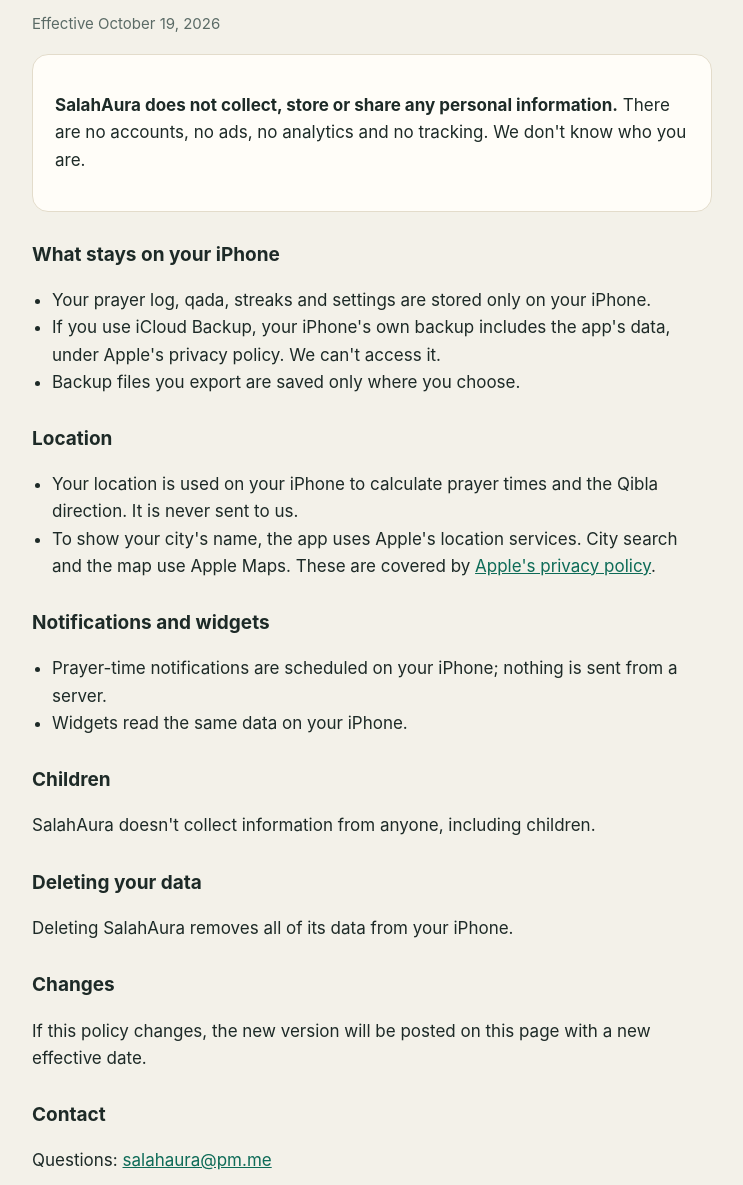
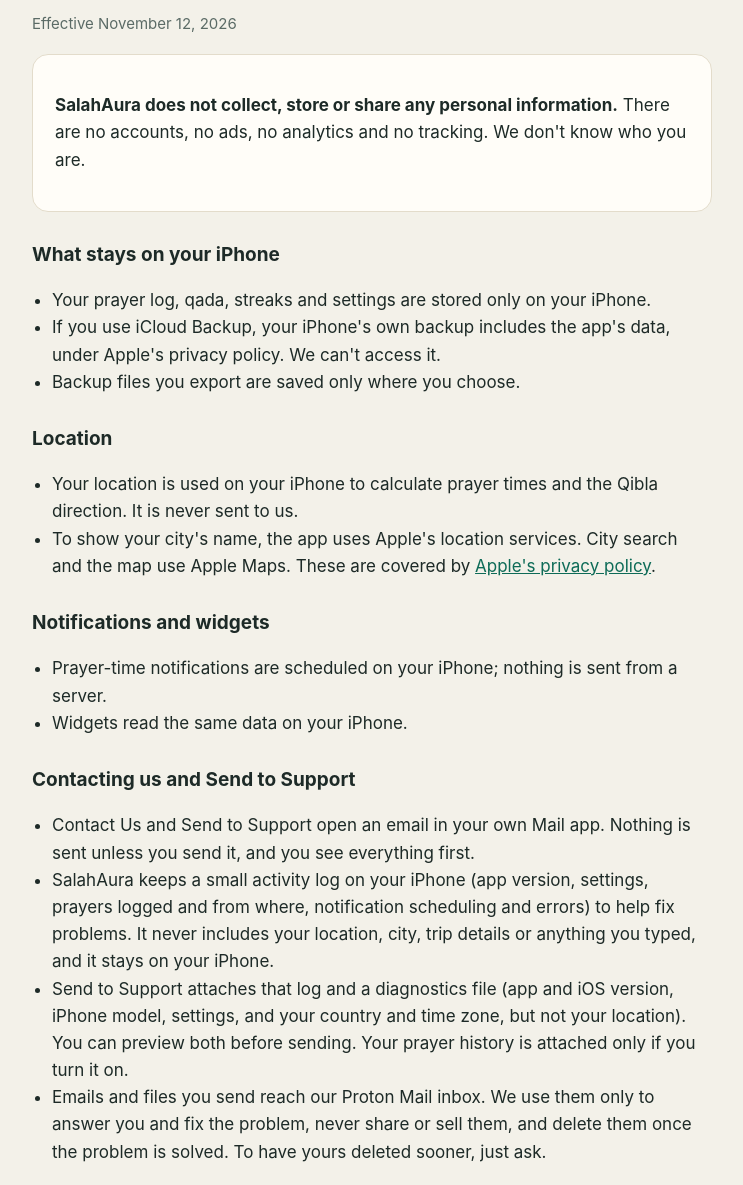
Before and after one commit to thisisgreatreally/salahaura, a plain HTML site: page privacy.html in a window 1280 px wide. Shown: the part 175-1360 px from the top of the page, without its empty margins (268-1011 px from the left). Drawn offline with Linux system fonts and the light colour scheme.

Commit message:
Privacy policy: Contact Us, Send to Support and support emails

```diff
--- a/privacy.html
+++ b/privacy.html
@@ -8,7 +8,7 @@
 <body><main>
 <header><a href="index.html"><img src="logo.png" alt=""></a><a href="index.html" class="brand">SalahAura</a></header>
 <h1>Privacy Policy</h1>
-<p class="muted">Effective October 19, 2026</p>
+<p class="muted">Effective November 12, 2026</p>
 
 <div class="card">
 <p><strong>SalahAura does not collect, store or share any personal information.</strong> There are no accounts, no ads, no analytics and no tracking. We don't know who you are.</p>
@@ -33,6 +33,14 @@
 <li>Widgets read the same data on your iPhone.</li>
 </ul>
 
+<h2>Contacting us and Send to Support</h2>
+<ul>
+<li>Contact Us and Send to Support open an email in your own Mail app. Nothing is sent unless you send it, and you see everything first.</li>
+<li>SalahAura keeps a small activity log on your iPhone (app version, settings, prayers logged and from where, notification scheduling and errors) to help fix problems. It never includes your location, city, trip details or anything you typed, and it stays on your iPhone.</li>
+<li>Send to Support attaches that log and a diagnostics file (app and iOS version, iPhone model, settings, and your country and time zone, but not your location). You can preview both before sending. Your prayer history is attached only if you turn it on.</li>
+<li>Emails and files you send reach our Proton Mail inbox. We use them only to answer you and fix the problem, never share or sell them, and delete them once the problem is solved. To have yours deleted sooner, just ask.</li>
+</ul>
+
 <h2>Children</h2>
 <p>SalahAura doesn't collect information from anyone, including children.</p>
 
```
